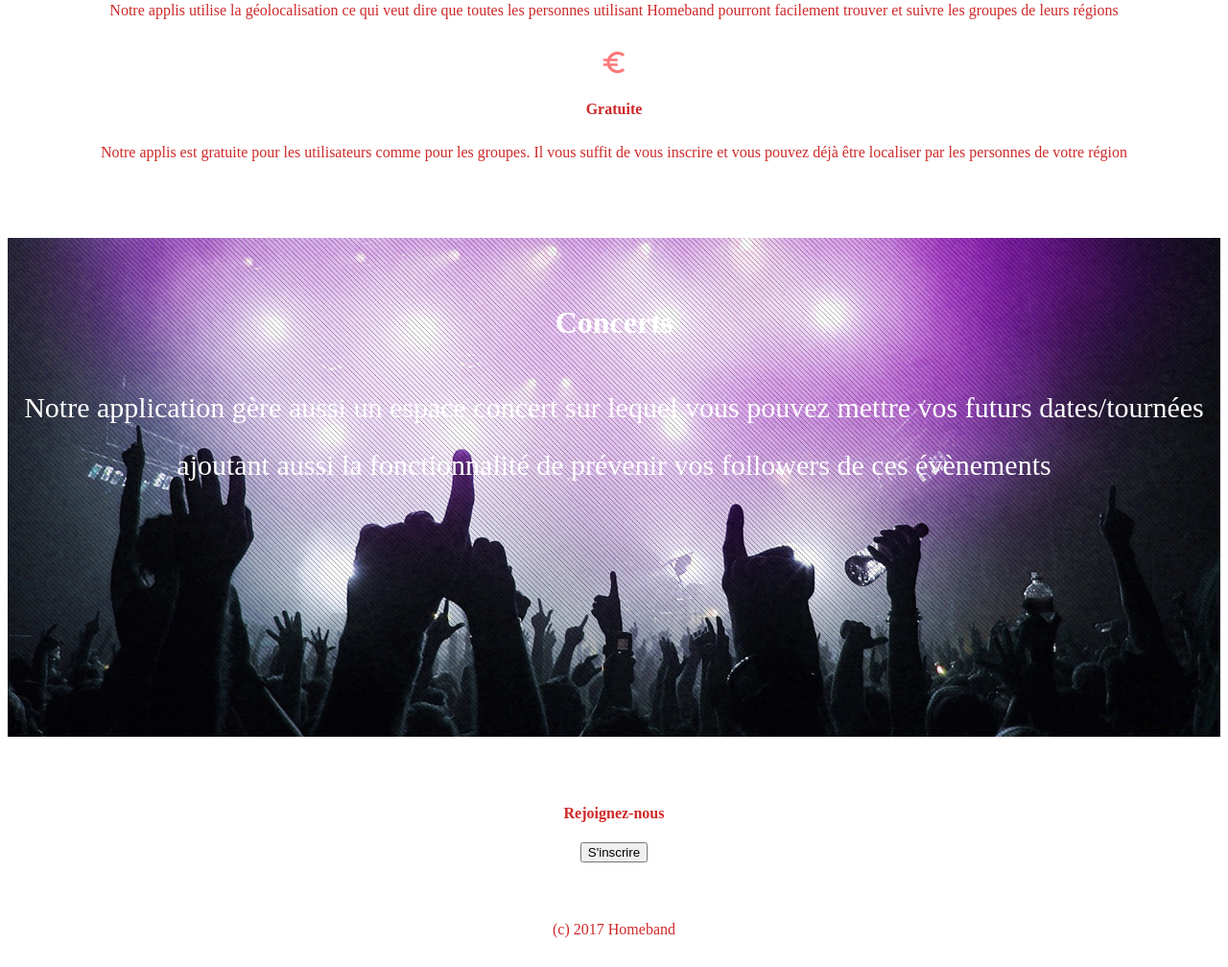
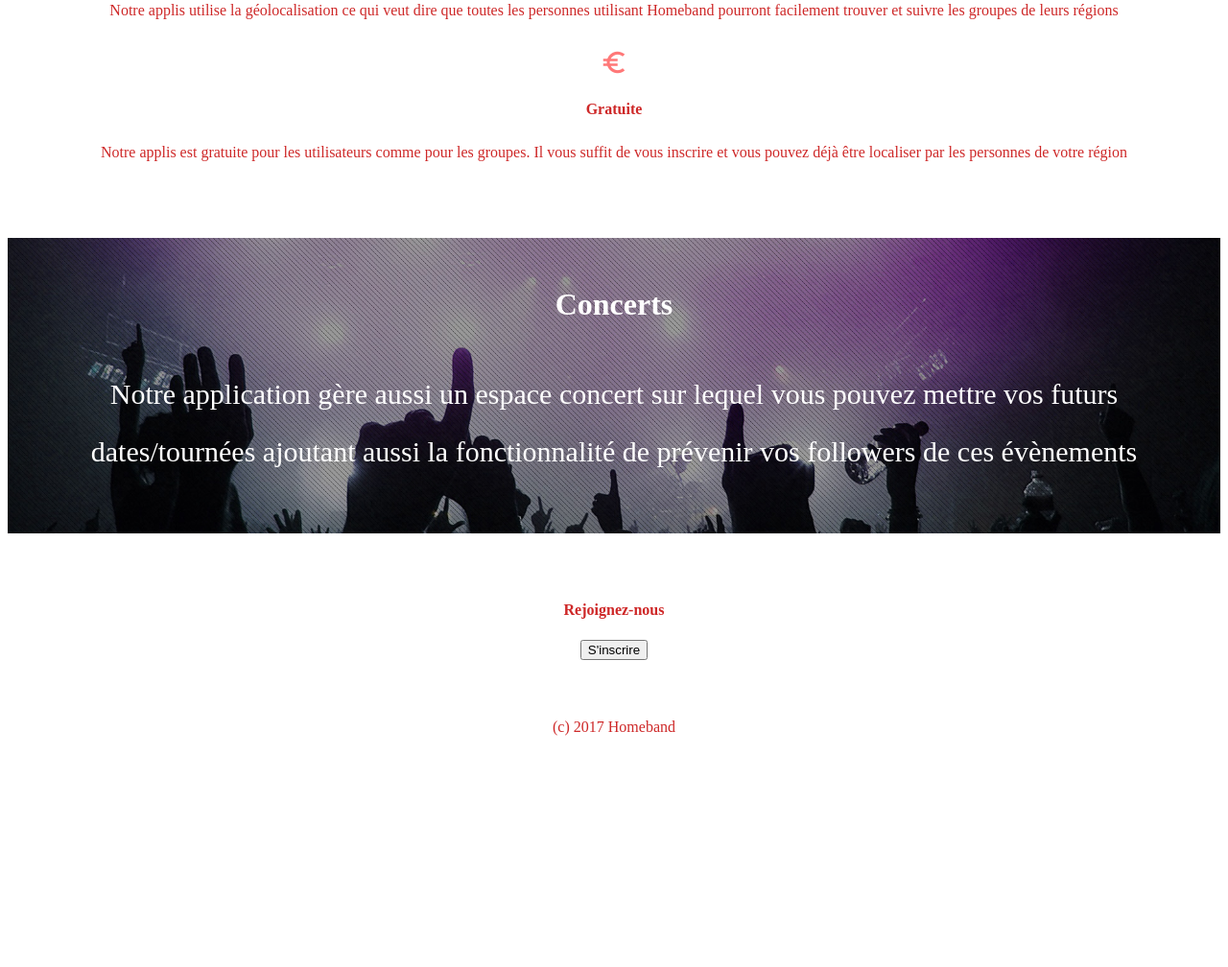
Before and after one commit to Homeband/homeband-v1, a CodeIgniter app: page /homeband/Form/index in a window 1280 px wide. Shown: the part 931-1939 px from the top of the page at 96% size. After the commit the page ends 1698 px from the top, so only its background shows below. Run offline with CodeIgniter, Linux system fonts and the light colour scheme; some libraries are stand-ins or nearby versions.

Commit message:
Edit images concerts

```diff
--- a/application/views/Form/group_space.php
+++ b/application/views/Form/group_space.php
@@ -30,7 +30,7 @@
 <div class="container w">
     <div class="row centered">
         <div class="col-lg-12" >
-            <h4> Rejoignez-nous </h4>
+            <h4>Rejoignez-nous</h4>
             <button type="button" class="btn btn-primary btn-lg btn-block">S'inscrire</button>
     </div>
 </div>
--- a/assets/CSS/group_space.css
+++ b/assets/CSS/group_space.css
@@ -60,22 +60,20 @@ p {
     padding-top:20px;
 }
 .parallax2{
-    background-image: url('../images/concert.jpg');
+    background-image: url('../images/concert-fonce.jpg');
     /* Set a specific height */
-    height: 500px;
+    max-height: 500px;
 
     /* Create the parallax scrolling effect */
     background-attachment: fixed;
     background-position: center;
     background-repeat: no-repeat;
     background-size: cover;
+    padding: 30px !important;
 }
-.inside{
-    margin-top:50px;
 
-}
 .inside p {
     font-size:30px;
-    padding-top:10px;
+    padding-top:15px;
     line-height: 60px;
 }
```
Also changed, not shown: assets/images/concert-fonce.jpg (added).
